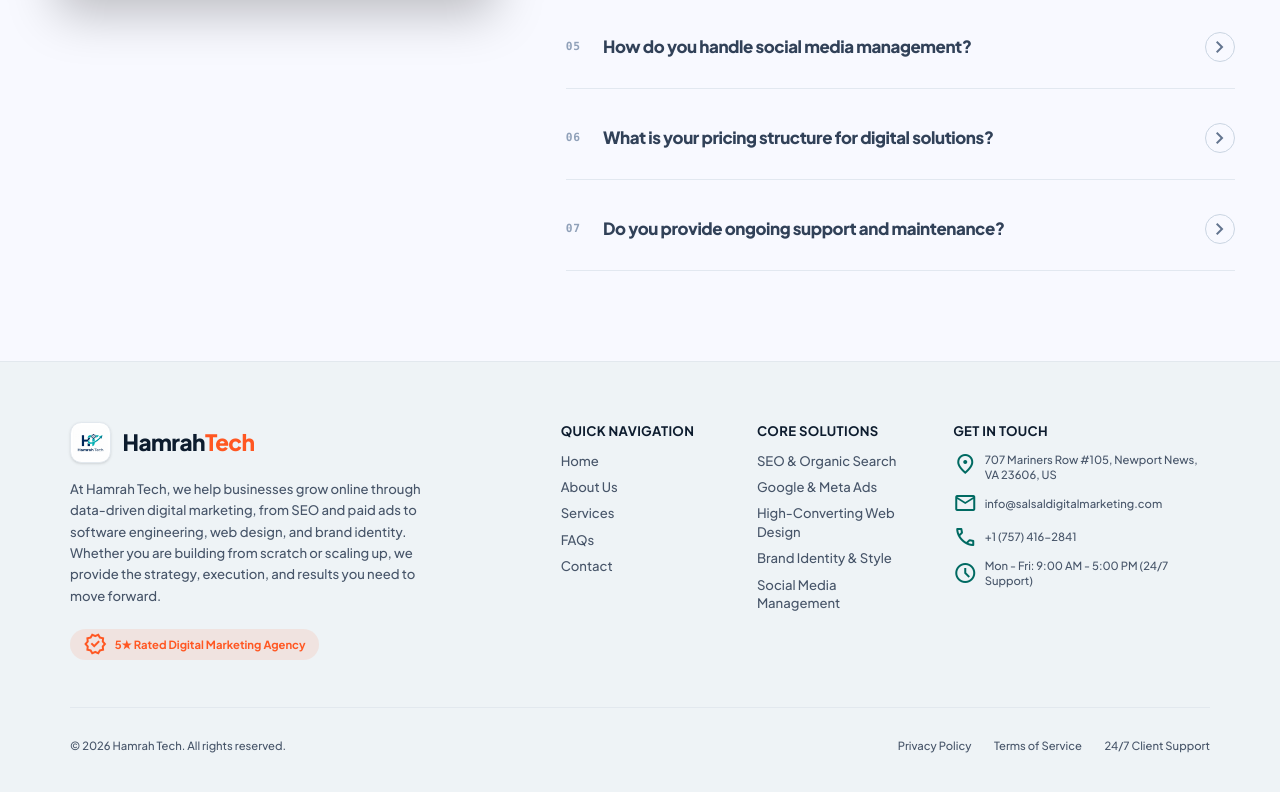
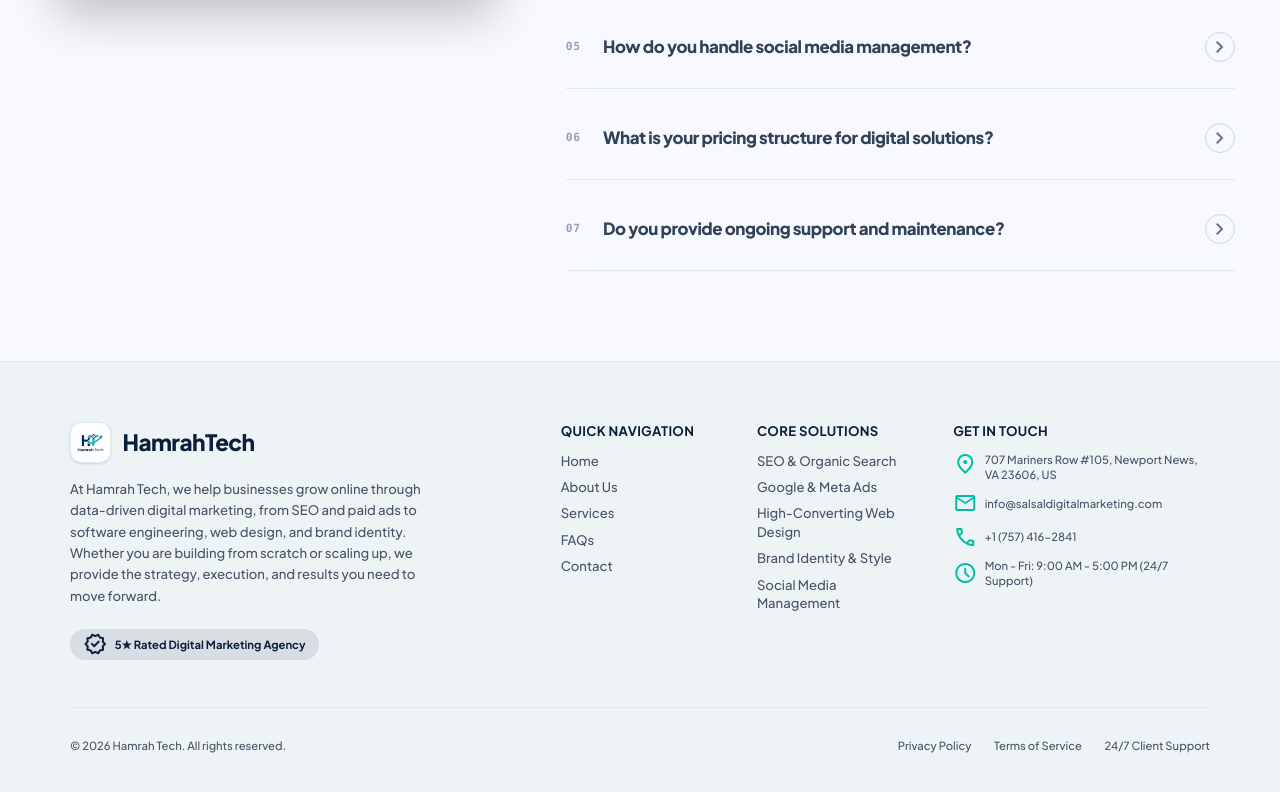
Before and after one commit to MostafaMadadi002/hamrah, a React (Vite) app: page /faq in a window 1280 px wide. Shown: the part 905-1697 px from the top of the page. Built offline with nearby package versions, Linux system fonts and the light colour scheme.

Commit message:
fixe the color

```diff
--- a/src/components/Footer.tsx
+++ b/src/components/Footer.tsx
@@ -24,15 +24,15 @@
                   referrerPolicy="no-referrer"
                 />
               </div>
-              <span className="text-2xl font-black tracking-tight text-[#0D1C2E] dark:text-[#F3F4F6]">
-                Hamrah<span className="text-[#FF5722] dark:text-[#FF7A59]">Tech</span>
+              <span className="text-2xl font-black tracking-tight text-[#0B1F3A] dark:text-[#F3F4F6]">
+                Hamrah<span className="text-[#0B1F3A] dark:text-[#0B1F3A]">Tech</span>
               </span>
             </div>
             <p className="text-[#475569] dark:text-[#9CA3AF] text-sm leading-relaxed max-w-sm">
               {t.hero.description1}
             </p>
             <div className="pt-2">
-              <span className="inline-flex items-center gap-2 px-3.5 py-1 rounded-full bg-[#FF5722]/10 dark:bg-[#FF7A59]/10 text-[#FF5722] dark:text-[#FF7A59] text-xs font-bold">
+              <span className="inline-flex items-center gap-2 px-3.5 py-1 rounded-full bg-[#0B1F3A]/10 dark:bg-[#0B1F3A]/10 text-[#0B1F3A] dark:text-[#0B1F3A] text-xs font-bold">
                 <span className="material-symbols-outlined text-sm">verified</span>
                 5★ Rated Digital Marketing Agency
               </span>
@@ -41,32 +41,32 @@
 
           {/* Quick Links */}
           <div className="lg:col-span-2 space-y-3">
-            <h4 className="text-sm font-bold text-[#0D1C2E] dark:text-[#F3F4F6] tracking-wide uppercase">
+            <h4 className="text-sm font-bold text-[#0B1F3A] dark:text-[#F3F4F6] tracking-wide uppercase">
               Quick Navigation
             </h4>
             <ul className="space-y-2 text-sm text-[#475569] dark:text-[#9CA3AF]">
               <li>
-                <Link to="/" className="hover:text-[#006A62] dark:hover:text-[#2EE6D6] transition-colors cursor-pointer">
+                <Link to="/" className="hover:text-[#00BFA5] dark:hover:text-[#00F5D4] transition-colors cursor-pointer">
                   {t.nav.home}
                 </Link>
               </li>
               <li>
-                <Link to="/about-us" className="hover:text-[#006A62] dark:hover:text-[#2EE6D6] transition-colors cursor-pointer">
+                <Link to="/about-us" className="hover:text-[#00BFA5] dark:hover:text-[#00F5D4] transition-colors cursor-pointer">
                   {t.nav.aboutUs}
                 </Link>
               </li>
               <li>
-                <Link to="/services" className="hover:text-[#006A62] dark:hover:text-[#2EE6D6] transition-colors cursor-pointer">
+                <Link to="/services" className="hover:text-[#00BFA5] dark:hover:text-[#00F5D4] transition-colors cursor-pointer">
                   {t.nav.services}
                 </Link>
               </li>
               <li>
-                <Link to="/faqs" className="hover:text-[#006A62] dark:hover:text-[#2EE6D6] transition-colors cursor-pointer">
+                <Link to="/faqs" className="hover:text-[#00BFA5] dark:hover:text-[#00F5D4] transition-colors cursor-pointer">
                   {t.nav.faqs}
                 </Link>
               </li>
               <li>
-                <Link to="/contact" className="hover:text-[#006A62] dark:hover:text-[#2EE6D6] transition-colors cursor-pointer">
+                <Link to="/contact" className="hover:text-[#00BFA5] dark:hover:text-[#00F5D4] transition-colors cursor-pointer">
                   {t.nav.contact}
                 </Link>
               </li>
@@ -75,7 +75,7 @@
 
           {/* Capabilities */}
           <div className="lg:col-span-2 space-y-3">
-            <h4 className="text-sm font-bold text-[#0D1C2E] dark:text-[#F3F4F6] tracking-wide uppercase">
+            <h4 className="text-sm font-bold text-[#0B1F3A] dark:text-[#F3F4F6] tracking-wide uppercase">
               Core Solutions
             </h4>
             <ul className="space-y-2 text-sm text-[#475569] dark:text-[#9CA3AF]">
@@ -89,24 +89,24 @@
 
           {/* Contact Us */}
           <div className="lg:col-span-3 space-y-3">
-            <h4 className="text-sm font-bold text-[#0D1C2E] dark:text-[#F3F4F6] tracking-wide uppercase">
+            <h4 className="text-sm font-bold text-[#0B1F3A] dark:text-[#F3F4F6] tracking-wide uppercase">
               Get In Touch
             </h4>
             <div className="space-y-2.5 text-xs text-[#475569] dark:text-[#9CA3AF]">
               <div className="flex items-start gap-2">
-                <span className="material-symbols-outlined text-sm text-[#006A62] dark:text-[#2EE6D6]">location_on</span>
+                <span className="material-symbols-outlined text-sm text-[#00BFA5] dark:text-[#00F5D4]">location_on</span>
                 <span>{t.contact.addressVal}</span>
               </div>
               <div className="flex items-center gap-2">
-                <span className="material-symbols-outlined text-sm text-[#006A62] dark:text-[#2EE6D6]">mail</span>
+                <span className="material-symbols-outlined text-sm text-[#00BFA5] dark:text-[#00F5D4]">mail</span>
                 <span>{t.contact.emailVal}</span>
               </div>
               <div className="flex items-center gap-2">
-                <span className="material-symbols-outlined text-sm text-[#006A62] dark:text-[#2EE6D6]">call</span>
+                <span className="material-symbols-outlined text-sm text-[#00BFA5] dark:text-[#00F5D4]">call</span>
                 <span>{t.contact.phoneVal}</span>
               </div>
               <div className="flex items-center gap-2">
-                <span className="material-symbols-outlined text-sm text-[#006A62] dark:text-[#2EE6D6]">schedule</span>
+                <span className="material-symbols-outlined text-sm text-[#00BFA5] dark:text-[#00F5D4]">schedule</span>
                 <span>{t.contact.hoursVal}</span>
               </div>
             </div>
@@ -118,9 +118,9 @@
         <div className="pt-8 flex flex-col sm:flex-row items-center justify-between gap-4 text-xs text-[#475569] dark:text-[#9CA3AF]">
           <p>© {new Date().getFullYear()} Hamrah Tech. All rights reserved.</p>
           <div className="flex items-center gap-6">
-            <Link to="/faqs" className="hover:text-[#006A62] dark:hover:text-[#2EE6D6] transition-colors">Privacy Policy</Link>
-            <Link to="/faqs" className="hover:text-[#006A62] dark:hover:text-[#2EE6D6] transition-colors">Terms of Service</Link>
-            <Link to="/contact" className="hover:text-[#006A62] dark:hover:text-[#2EE6D6] transition-colors">24/7 Client Support</Link>
+            <Link to="/faqs" className="hover:text-[#00BFA5] dark:hover:text-[#00F5D4] transition-colors">Privacy Policy</Link>
+            <Link to="/faqs" className="hover:text-[#00BFA5] dark:hover:text-[#00F5D4] transition-colors">Terms of Service</Link>
+            <Link to="/contact" className="hover:text-[#00BFA5] dark:hover:text-[#00F5D4] transition-colors">24/7 Client Support</Link>
           </div>
         </div>
 
```
